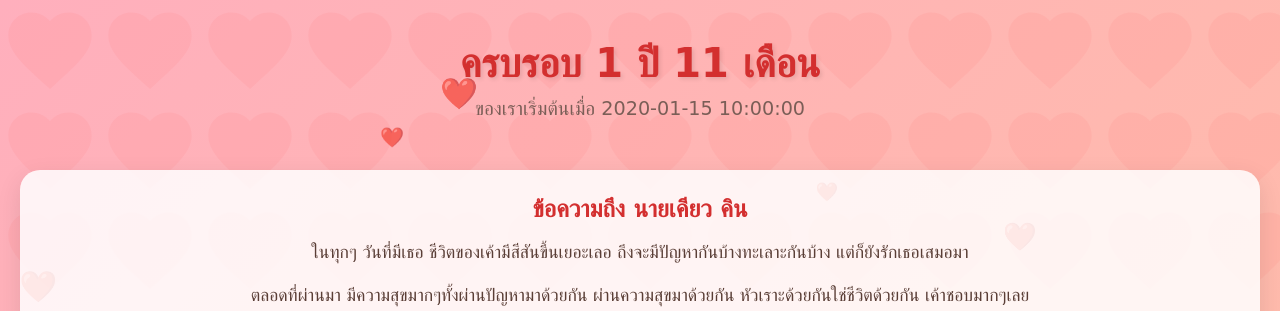
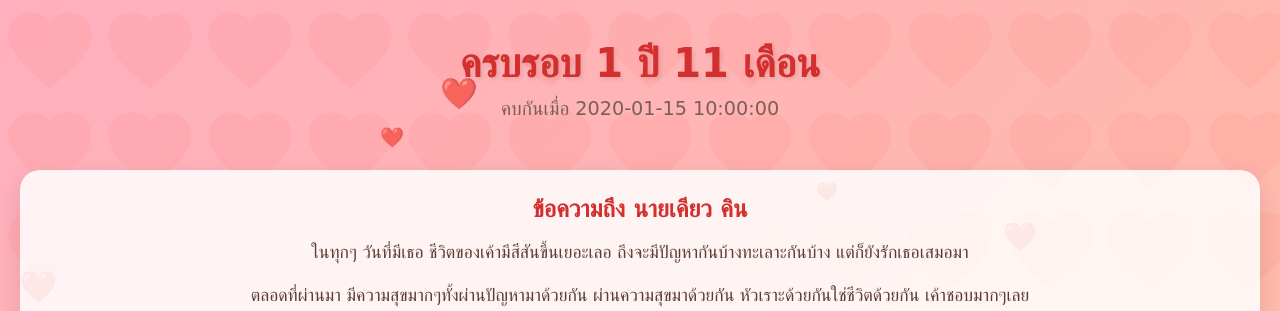
Before and after one commit to gop123654/kimm, a Flask app: template templates/index.html in a window 1280 px wide. Shown: the top 311 px of the page. Run offline with Flask 3, Linux system fonts and the light colour scheme; the template is opened without the code that fills it: most values are stand-ins (such as "Sample title", 1, 10 or a date in 2020); some web fonts are replaced.

Commit message:
Update index.html

```diff
--- a/templates/index.html
+++ b/templates/index.html
@@ -13,7 +13,7 @@
 
         <header>
             <h1 class="title">ครบรอบ 1 ปี 11 เดือน</h1>
-            <p class="subtitle">ของเราเริ่มต้นเมื่อ {{ start_date }}</p>
+            <p class="subtitle">คบกันเมื่อ {{ start_date }}</p>
         </header>
 
         <main>
```
